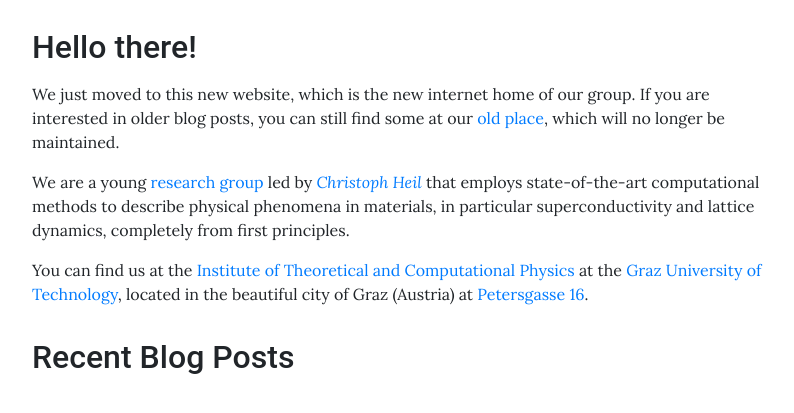
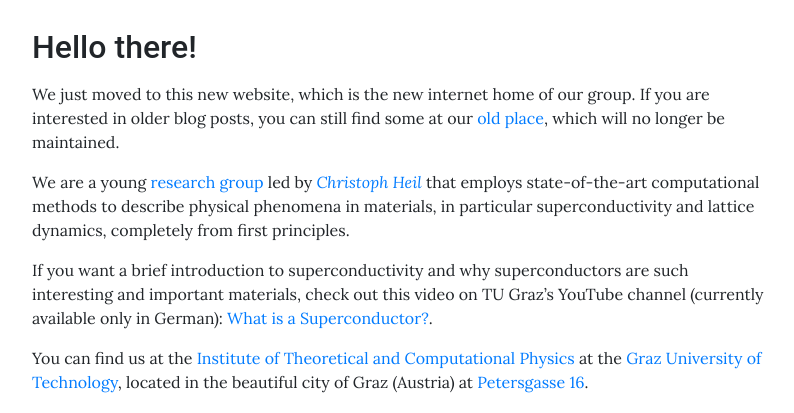
Before and after one commit to cheil/cheil.github.io, a Jekyll site: the page built from pages/home.md, in a window 1280 px wide and 900 px high, scrolled down 312 px, cut to the strip 0-413 px from the top of the window. Shown: the whole strip, without its empty margins (240-1034 px from the left). Built offline with Jekyll 4.4.1, drawn with Linux system fonts in a browser that asks for light colours.

Commit message:
added video links

```diff
--- a/pages/home.md
+++ b/pages/home.md
@@ -11,6 +11,8 @@ We just moved to this new website, which is the new internet home of our group.
 
 We are a young [research group](/team/) led by [*Christoph Heil*](/pi_cv/) that employs state-of-the-art computational methods to describe physical phenomena in materials, in particular superconductivity and lattice dynamics, completely from first principles.
 
+If you want a brief introduction to superconductivity and why superconductors are such interesting and important materials, check out this video on TU Graz's YouTube channel (currently available only in German): [What is a Superconductor?](https://www.youtube.com/watch?v=l4u-GYTrByU).
+
 You can find us at the [Institute of Theoretical and Computational Physics](https://www.tugraz.at/institute/itpcp/home) at the [Graz University of Technology](https://tugraz.at), located in the beautiful city of Graz (Austria) at [Petersgasse 16](https://maps.app.goo.gl/MvZYhHWpL2VfXY6a9).
 
 ## Recent Blog Posts
```
Also changed, not shown: pages/about.md (+5 -1 lines).
